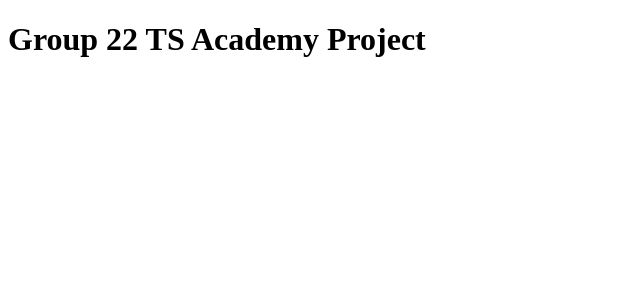
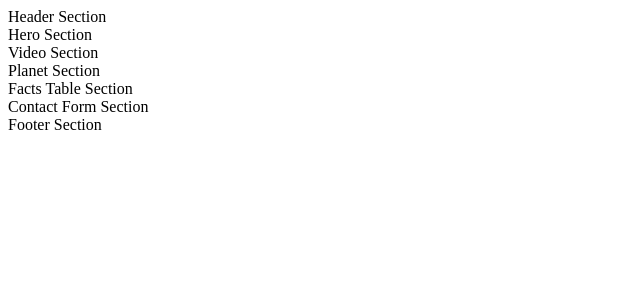
Before and after one commit to Allienino/Group_22_TS_Academy, a React (Vite) app: page / in a window 1280 px wide. Shown: the top 300 px of the page, without its empty margins (0-640 px from the left). Built offline with nearby package versions, Linux system fonts and the light colour scheme.

Commit message:
feat: add main app component structure

```diff
--- a/src/App.jsx
+++ b/src/App.jsx
@@ -1,7 +1,23 @@
+import Header from "./components/Header";
+import Hero from "./components/Hero";
+import VideoSection from "./components/VideoSection";
+import PlanetSection from "./components/PlanetSection";
+import FactsTableSection from "./components/FactsTableSection";
+import ContactForm from "./components/ContactForm";
+import Footer from "./components/Footer";
+
 function App() {
   return (
     <>
-      <h1>Group 22 TS Academy Project</h1>
+      <Header />
+      <main>
+        <Hero />
+        <VideoSection />
+        <PlanetSection />
+        <FactsTableSection />
+        <ContactForm />
+      </main>
+      <Footer />
     </>
   );
 }
--- a/src/components/ContactForm.jsx
+++ b/src/components/ContactForm.jsx
@@ -0,0 +1,5 @@
+function ContactForm() {
+  return <section>Contact Form Section</section>;
+}
+
+export default ContactForm;
--- /dev/null
+++ b/src/components/FactsTableSection.jsx
@@ -0,0 +1,5 @@
+function FactsTableSection() {
+  return <section>Facts Table Section</section>;
+}
+
+export default FactsTableSection;
--- a/src/components/Footer.jsx
+++ b/src/components/Footer.jsx
@@ -0,0 +1,5 @@
+function Footer() {
+  return <footer>Footer Section</footer>;
+}
+
+export default Footer;
--- a/src/components/Header.jsx
+++ b/src/components/Header.jsx
@@ -0,0 +1,5 @@
+function Header() {
+  return <header>Header Section</header>;
+}
+
+export default Header;
--- a/src/components/Hero.jsx
+++ b/src/components/Hero.jsx
@@ -0,0 +1,5 @@
+function Hero() {
+  return <section>Hero Section</section>;
+}
+
+export default Hero;
--- a/src/components/PlanetCard.jsx
+++ b/src/components/PlanetCard.jsx
@@ -0,0 +1,5 @@
+function PlanetCard() {
+  return <div>Planet Card</div>;
+}
+
+export default PlanetCard;
--- a/src/components/PlanetSection.jsx
+++ b/src/components/PlanetSection.jsx
@@ -0,0 +1,5 @@
+function PlanetSection() {
+  return <section>Planet Section</section>;
+}
+
+export default PlanetSection;
--- a/src/components/VideoSection.jsx
+++ b/src/components/VideoSection.jsx
@@ -0,0 +1,5 @@
+function VideoSection() {
+  return <section>Video Section</section>;
+}
+
+export default VideoSection;
```
